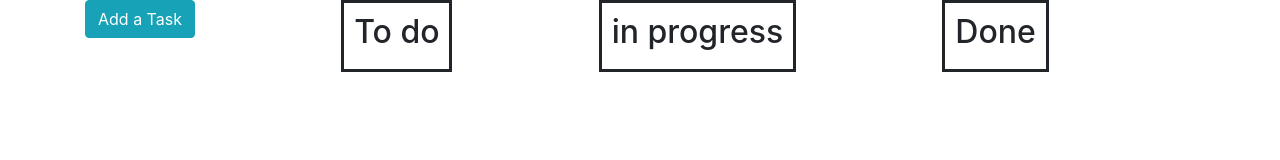
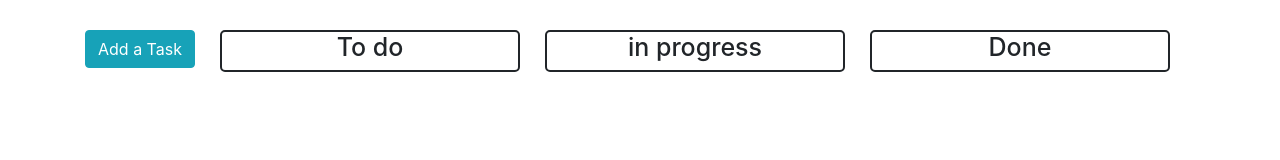
Before and after one commit to sophiesucode/task, a plain HTML site: page index.html in a window 1280 px wide. Drawn offline with nearby package versions, Linux system fonts and the light colour scheme.

Commit message:
I changed the border size and centered the text within each border, I also minimized the font-size

```diff
--- a/style.css
+++ b/style.css
@@ -1,12 +1,18 @@
 .container{
     display: flex;
 justify-content: space-between;
+margin-top: 30px;
 }
 
 .category{
-    /* width:
-    height: */
-    border-style: solid;
-    padding:10px;
+
+    border: 2px solid;
+    border-radius: 5px;
+    width:300px;
+    text-align: center;
 
 }
+
+h2{
+    font-size: 25px;
+}
```
